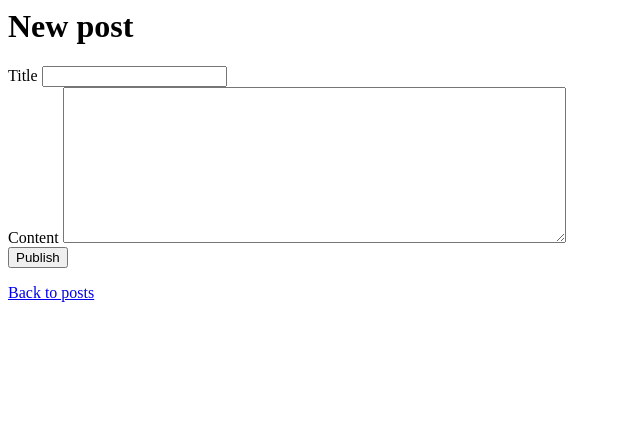
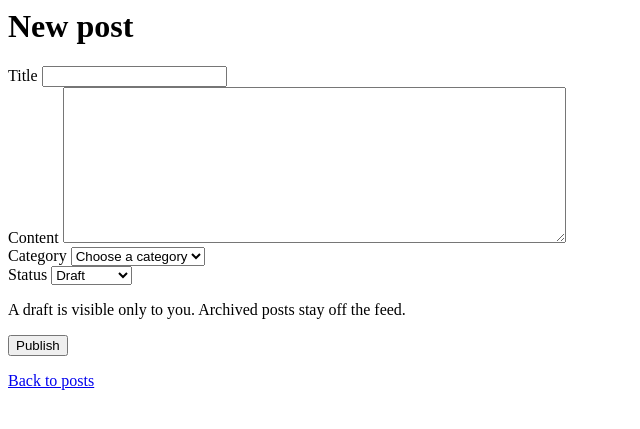
Before and after one commit to samvel-sardaryan/php-auth, a PHP site: page /posts/create in a window 1280 px wide. Shown: the top 429 px of the page, without its empty margins (0-640 px from the left). Run offline with PHP 8.4, Linux system fonts and the light colour scheme; the visitor is signed in with stand-in values (Sample User, id 1); data comes from the database, SQL or seed files in the repository; some libraries are stand-ins or nearby versions.

Commit message:
added post status and caegories

```diff
--- /dev/null
+++ b/handlers/categories.php
@@ -0,0 +1,114 @@
+<?php
+
+function show_categories() {
+    require_permission('access_admin_page');
+    $categories = all_categories();
+    $counts = category_post_counts();
+    $errors = flash_get('errors') ?? [];
+    $old = flash_get('old') ?? [];
+    $success = flash_get('success');
+    $error = flash_get('error');
+    require __DIR__ . '/../views/admin-categories.php';
+}
+
+function post_category_create() {
+    require_permission('access_admin_page');
+    $name = $_POST['name'] ?? '';
+    $slug = $_POST['slug'] ?? '';
+    if (trim($slug) === '') {
+        $slug = slugify($name);
+    }
+    $errors = validate_category($name, $slug);
+
+    if (!empty($errors)) {
+        flash_set('errors', $errors);
+        flash_set('old', ['name' => $name, 'slug' => $slug]);
+        redirect('/admin/categories');
+        return;
+    }
+
+    try {
+        create_category($name, $slug);
+    } catch (PDOException $e) {
+        if ($e->getCode() === '23000') {
+            flash_set('error', 'Category already exists.');
+            redirect('/admin/categories');
+            return;
+        }
+        flash_set('error', 'Failed to create category.');
+        redirect('/admin/categories');
+    }
+
+    flash_set('success', 'Category created successfully.');
+    redirect('/admin/categories');
+}
+
+function post_category_rename() {
+    require_permission('access_admin_page');
+    $id = (int) ($_POST['id'] ?? 0);
+    $name = $_POST['name'] ?? '';
+    $slug = $_POST['slug'] ?? '';
+    $category = find_category($id);
+
+    if (!$category) {
+        flash_set('error', 'Category not found.');
+        redirect('/admin/categories');
+        return;
+    }
+
+    $errors = validate_category($name, $slug);
+
+    if (!empty($errors)) {
+        flash_set('errors', $errors);
+        flash_set('old', ['name' => $name, 'slug' => $slug]);
+        redirect('/admin/categories');
+        return;
+    }
+
+    try {
+        rename_category($id, $name, $slug);
+    } catch (PDOException $e) {
+        if ($e->getCode() === '23000') {
+            flash_set('error', 'Category already exists.');
+            redirect('/admin/categories');
+            return;
+        }
+        flash_set('error', 'Failed to rename category.');
+        redirect('/admin/categories');
+    }
+
+    flash_set('success', 'Category renamed successfully.');
+    redirect('/admin/categories');
+}
+
+function post_category_delete() {
+    require_permission('access_admin_page');
+    $id = (int) ($_POST['id'] ?? 0);
+    $category = find_category($id);
+
+    if (!$category) {
+        flash_set('error', 'Category not found.');
+        redirect('/admin/categories');
+        return;
+    }
+
+    if ($category['is_default']) {
+        flash_set('error', 'Default category cannot be deleted.');
+        redirect('/admin/categories');
+        return;
+    }
+
+    $db = db();
+    try {
+        $db->beginTransaction();
+        delete_category($id);
+        $db->commit();
+    } catch (Throwable $e) {
+        $db->rollBack();
+        flash_set('error', 'Failed to delete category.');
+        redirect('/admin/categories');
+    }
+
+    flash_set('success', 'Category deleted successfully.');
+    redirect('/admin/categories');
+}
--- a/handlers/posts.php
+++ b/handlers/posts.php
@@ -4,6 +4,7 @@
 
 function show_posts() {
     require_verified();
+    $user = current_user();
     $posts = list_posts();
     $error = flash_get('error');
     $success = flash_get('success');
@@ -18,6 +19,7 @@ function show_post_create() {
         'title' => '',
         'content' => '',
     ];
+    $categories = all_categories();
     require __DIR__ . '/../views/post-form.php';
 }
 
@@ -25,24 +27,28 @@ function post_post_create() {
     require_verified();
     $title = trim($_POST['title'] ?? '');
     $content = trim($_POST['content'] ?? '');
-    $errors = validate_post($title, $content);
+    $status = $_POST['status'] ?? '';
+    $categoryId = (int) ($_POST['category_id'] ?? 0);
+    $errors = validate_post($title, $content, $status, $categoryId);
 
     if (!empty($errors)) {
         flash_set('errors', $errors);
-        flash_set('old', ['title' => $title, 'content' => $content]);
+        flash_set('old', ['title' => $title, 'content' => $content, 'status' => $status, 'category_id' => $categoryId]);
         redirect('/posts/create');
         return;
     }
 
     $user = current_user();
-    create_post($user['id'], $title, $content);
+    create_post($user['id'], $title, $content, $status, $categoryId);
     flash_set('success', 'Post created successfully.');
     redirect('/posts');
 }
 
 function show_post_edit() {
     require_verified();
-    $post = find_post((int) ($_GET['id'] ?? 0));
+    $user = current_user();
+    $post = find_post((int) ($_GET['id'] ?? 0), $user['id'] ?? null, can('manage_posts'));
+    $categories = all_categories();
 
     if (!$post) {
         http_response_code(404);
@@ -56,13 +62,16 @@ function show_post_edit() {
     $old = flash_get('old') ?? [
         'title' => $post['title'],
         'content' => $post['content'],
+        'status' => $post['status'],
+        'category_id' => $post['category_id'],
     ];
     require __DIR__ . '/../views/post-form.php';
 }
 
 function post_post_edit() {
     require_verified();
-    $post = find_post((int) ($_POST['id'] ?? 0));
+    $user = current_user();
+    $post = find_post((int) ($_POST['id'] ?? 0), $user['id'] ?? null, can('manage_posts'));
 
     if (!$post) {
         http_response_code(404);
@@ -74,23 +83,26 @@ function post_post_edit() {
 
     $title = trim($_POST['title'] ?? '');
     $content = trim($_POST['content'] ?? '');
-    $errors = validate_post($title, $content);
+    $status = $_POST['status'] ?? '';
+    $categoryId = (int) ($_POST['category_id'] ?? 0);
+    $errors = validate_post($title, $content, $status, $categoryId);
 
     if (!empty($errors)) {
         flash_set('errors', $errors);
-        flash_set('old', ['title' => $title, 'content' => $content]);
+        flash_set('old', ['title' => $title, 'content' => $content, 'status' => $status, 'category_id' => $categoryId]);
         redirect('/posts/edit?id=' . $post['id']);
         return;
     }
 
-    update_post($post['id'], $title, $content);
+    update_post($post['id'], $title, $content, $status, $categoryId);
     flash_set('success', 'Post updated successfully.');
     redirect('/posts');
 }
 
 function post_post_delete() {
     require_verified();
-    $post = find_post((int) ($_POST['id'] ?? 0));
+    $user = current_user();
+    $post = find_post((int) ($_POST['id'] ?? 0), $user['id'] ?? null, can('manage_posts'));
 
     if (!$post) {
         http_response_code(404);
--- a/handlers/profile.php
+++ b/handlers/profile.php
@@ -6,7 +6,7 @@ function show_profile() {
     require_login();
     $user = current_user();
     $profile = get_profile($user['id']);
-    $posts = list_user_posts($user['id']);
+    $posts = list_user_posts($user['id'] ?? null, $user['id'] ?? null, can('manage_posts'));
     $errors = flash_get('errors') ?? [];
     $old = flash_get('old') ?? [];
     $success = flash_get('success');
--- a/public/index.php
+++ b/public/index.php
@@ -9,10 +9,12 @@ require_once __DIR__ . '/../src/roles.php';
 require_once __DIR__ . '/../src/profiles.php';
 require_once __DIR__ . '/../src/upload.php';
 require_once __DIR__ . '/../src/posts.php';
+require_once __DIR__ . '/../src/categories.php';
 require_once __DIR__ . '/../handlers/auth.php';
 require_once __DIR__ . '/../handlers/pages.php';
 require_once __DIR__ . '/../handlers/admin.php';
 require_once __DIR__ . '/../handlers/profile.php';
+require_once __DIR__ . '/../handlers/categories.php';
 require_once __DIR__ . '/../handlers/posts.php';
 
 $path = rtrim(parse_url($_SERVER['REQUEST_URI'] ?? '/', PHP_URL_PATH) ?? '/', '/') ?: '/';
@@ -70,6 +72,10 @@ $routes = [
     'GET /posts/edit' => 'show_post_edit',
     'POST /posts/edit' => 'post_post_edit',
     'POST /posts/delete' => 'post_post_delete',
+    'GET /admin/categories' => 'show_categories',
+    'POST /admin/categories/create' => 'post_category_create',
+    'POST /admin/categories/rename' => 'post_category_rename',
+    'POST /admin/categories/delete' => 'post_category_delete',
 ];
 
 $lookup = $method . ' ' . $path;
--- /dev/null
+++ b/src/categories.php
@@ -0,0 +1,62 @@
+<?php
+
+require_once __DIR__ . '/db.php';
+
+function all_categories() {
+    $db = db();
+    $stmt = $db->prepare("SELECT * FROM categories ORDER BY name ASC");
+    $stmt->execute();
+    return $stmt->fetchAll();
+}
+
+function find_category($id) {
+    $db = db();
+    $stmt = $db->prepare("SELECT * FROM categories WHERE id = ? LIMIT 1");
+    $stmt->execute([$id]);
+    return $stmt->fetch();
+}
+
+function category_exists($id) {
+    $db = db();
+    $stmt = $db->prepare("SELECT id FROM categories WHERE id = ? LIMIT 1");
+    $stmt->execute([$id]);
+    return $stmt->fetchColumn() !== false;
+}
+
+function default_category_id() {
+    $db = db();
+    $stmt = $db->prepare("SELECT id FROM categories WHERE is_default = 1 LIMIT 1");
+    $stmt->execute();
+    return $stmt->fetchColumn();
+}
+
+function create_category($name, $slug) {
+    $db = db();
+    $stmt = $db->prepare("INSERT INTO categories (name, slug) VALUES (?, ?)");
+    $stmt->execute([$name, $slug]);
+}
+
+function rename_category($id, $name, $slug) {
+    $db = db();
+    $stmt = $db->prepare("UPDATE categories SET name = ?, slug = ? WHERE id = ?");
+    $stmt->execute([$name, $slug, $id]);
+}
+
+function delete_category($id) {
+    $db = db();
+    $db->prepare("UPDATE posts SET category_id = ? WHERE category_id = ?")->execute([default_category_id(), $id]);
+    $stmt = $db->prepare("DELETE FROM categories WHERE id = ?");
+    $stmt->execute([$id]);
+}
+
+function slugify($name) {
+    $string = strtolower($name);
+    $string = preg_replace('/[^a-z0-9]+/', '-', $string);
+    return $string = trim($string, '-');
+}
+
+function category_post_counts() {
+    $stmt = db()->prepare("SELECT category_id, COUNT(*) AS total FROM posts WHERE deleted_at IS NULL GROUP BY category_id");
+    $stmt->execute();
+    return $stmt->fetchAll(PDO::FETCH_KEY_PAIR);
+}
--- a/src/posts.php
+++ b/src/posts.php
@@ -2,43 +2,61 @@
 
 require_once __DIR__ . '/db.php';
 
-function create_post($userId, $title, $content) {
-    $db = db();
-    $stmt = $db->prepare("INSERT INTO posts (user_id, title, content) VALUES (?, ?, ?)");
-    $stmt->execute([$userId, $title, $content]);
-    return (int) $db->lastInsertId();
+const STATUS_TYPES = ['draft', 'published', 'archived'];
+
+const POST_SELECT = "SELECT posts.*, users.name AS author_name, categories.name AS category_name
+    FROM posts
+    JOIN users ON users.id = posts.user_id
+    JOIN categories ON categories.id = posts.category_id";
+
+function post_visibility($viewerId = null, $seeAll = false) {
+    $live = 'posts.deleted_at IS NULL';
+
+    if ($seeAll) {
+        return [$live, []];
+    }
+
+    if ($viewerId === null) {
+        return ["$live AND posts.status = 'published'", []];
+    }
+
+    return ["$live AND (posts.status = 'published' OR posts.user_id = ?)", [$viewerId]];
 }
 
-function find_post($id) {
-    $db = db();
-    $stmt = $db->prepare("SELECT posts.*, users.name AS author_name FROM posts JOIN users ON posts.user_id = users.id WHERE posts.id = ? AND posts.deleted_at IS NULL LIMIT 1");
-    $stmt->execute([$id]);
+function create_post($userId, $title, $content, $status, $categoryId) {
+    $stmt = db()->prepare("INSERT INTO posts (user_id, title, content, status, category_id) VALUES (?, ?, ?, ?, ?)");
+    $stmt->execute([$userId, $title, $content, $status, $categoryId]);
+    return (int) db()->lastInsertId();
+}
+
+function find_post($id, $viewerId = null, $seeAll = false) {
+    [$where, $params] = post_visibility($viewerId, $seeAll);
+    $stmt = db()->prepare(POST_SELECT . " WHERE posts.id = ? AND $where LIMIT 1");
+    $stmt->execute([$id, ...$params]);
     return $stmt->fetch();
 }
 
-function list_posts() {
-    $db = db();
-    $stmt = $db->prepare("SELECT posts.*, users.name AS author_name FROM posts JOIN users ON posts.user_id = users.id WHERE posts.deleted_at IS NULL ORDER BY posts.created_at DESC, posts.id DESC");
-    $stmt->execute();
+function list_posts($viewerId = null, $seeAll = false) {
+    [$where, $params] = post_visibility($viewerId, $seeAll);
+    $stmt = db()->prepare(POST_SELECT . " WHERE $where ORDER BY posts.created_at DESC, posts.id DESC");
+    $stmt->execute($params);
     return $stmt->fetchAll();
 }
 
-function list_user_posts($userId) {
-    $db = db();
-    $stmt = $db->prepare("SELECT posts.*, users.name AS author_name FROM posts JOIN users ON posts.user_id = users.id WHERE users.id = ? AND posts.deleted_at IS NULL ORDER BY posts.created_at DESC, posts.id DESC");
-    $stmt->execute([$userId]);
+function list_user_posts($userId, $viewerId = null, $seeAll = false) {
+    [$where, $params] = post_visibility($viewerId, $seeAll);
+    $stmt = db()->prepare(POST_SELECT . " WHERE posts.user_id = ? AND $where ORDER BY posts.created_at DESC, posts.id DESC");
+    $stmt->execute([$userId, ...$params]);
     return $stmt->fetchAll();
 }
 
-function update_post($id, $title, $content) {
-    $db = db();
-    $stmt = $db->prepare("UPDATE posts SET title = ?, content = ? WHERE id = ? AND deleted_at IS NULL");
-    return $stmt->execute([$title, $content, $id]);
+function update_post($id, $title, $content, $status, $categoryId) {
+    $stmt = db()->prepare("UPDATE posts SET title = ?, content = ?, status = ?, category_id = ? WHERE id = ? AND deleted_at IS NULL");
+    return $stmt->execute([$title, $content, $status, $categoryId, $id]);
 }
 
 function delete_post($id) {
-    $db = db();
-    $stmt = $db->prepare("UPDATE posts SET deleted_at = NOW() WHERE id = ? AND deleted_at IS NULL");
+    $stmt = db()->prepare("UPDATE posts SET deleted_at = NOW() WHERE id = ? AND deleted_at IS NULL");
     $stmt->execute([$id]);
     return $stmt->rowCount();
 }
--- a/src/validation.php
+++ b/src/validation.php
@@ -131,7 +131,7 @@ function validate_profile_avatar(array $file) {
     $max = 3 * 1024 * 1024;
 
     if ($file['error'] === UPLOAD_ERR_NO_FILE) {
-        return $errors; // optional: treat as "no change"
+        return $errors;
     }
 
     if ($file['error'] !== UPLOAD_ERR_OK) {
@@ -149,7 +149,7 @@ function validate_profile_avatar(array $file) {
     return $errors;
 }
 
-function validate_post($title, $content) {
+function validate_post($title, $content, $status, $categoryId) {
     $errors = [];
 
     if (trim($title) === '') {
@@ -164,5 +164,33 @@ function validate_post($title, $content) {
         $errors['content'] = 'Maximum 5000 characters.';
     }
 
+    if (!in_array($status, STATUS_TYPES)) {
+        $errors['status'] = 'Invalid status.';
+    }
+
+    if ((int)$categoryId <= 0 || !category_exists($categoryId)) {
+        $errors['category_id'] = 'Invalid category.';
+    }
+
     return $errors;
 }
+
+function validate_category($name, $slug) {
+    $errors = [];
+
+    if (trim($name) === '') {
+        $errors['name'] = 'Name is required.';
+    } elseif (mb_strlen($name) > 50) {
+        $errors['name'] = 'Maximum 50 characters.';
+    }
+
+    if (trim($slug) === '') {
+        $errors['slug'] = 'Slug is required.';
+    } elseif (mb_strlen($slug) > 50) {
+        $errors['slug'] = 'Maximum 50 characters.';
+    } elseif (!preg_match('/^[a-z0-9-]+$/', $slug)) {
+        $errors['slug'] = 'Slug may contain only lowercase letters, numbers and hyphens.';
+    }
+
+    return $errors;
+}
--- a/views/_post.php
+++ b/views/_post.php
@@ -2,7 +2,11 @@
     <h3><?= e($post['title']) ?></h3>
     <p class="meta">
         by <a href="/users?id=<?= e($post['user_id']) ?>"><?= e($post['author_name']) ?></a>
+        in <?= e($post['category_name']) ?>
         on <?= e($post['created_at']) ?>
+        <?php if ($post['status'] !== 'published'): ?>
+            <span class="status-badge"><?= e(strtoupper($post['status'])) ?></span>
+        <?php endif; ?>
     </p>
     <div class="content"><?= nl2br(e($post['content'])) ?></div>
     <?php if (owns_post($post) || can('manage_posts')): ?>
--- a/views/admin.php
+++ b/views/admin.php
@@ -1,2 +1,8 @@
 <h1>Admin Page</h1>
+
+<ul>
+    <li><a href="/admin/users">Users</a></li>
+    <li><a href="/admin/categories">Categories</a></li>
+</ul>
+
 <a href="/dashboard">Back to dashboard</a>
--- a/views/post-form.php
+++ b/views/post-form.php
@@ -21,6 +21,30 @@
             <span class="error"><?= e($errors['content']) ?></span>
         <?php endif; ?>
     </div>
+    <div>
+        <label for="category_id">Category</label>
+        <select id="category_id" name="category_id">
+            <option value="">Choose a category</option>
+            <?php foreach ($categories as $c): ?>
+                <option value="<?= e($c['id']) ?>" <?= (string) ($old['category_id'] ?? '') === (string) $c['id'] ? 'selected' : '' ?>><?= e($c['name']) ?></option>
+            <?php endforeach; ?>
+        </select>
+        <?php if (isset($errors['category_id'])): ?>
+            <span class="error"><?= e($errors['category_id']) ?></span>
+        <?php endif; ?>
+    </div>
+    <div>
+        <label for="status">Status</label>
+        <select id="status" name="status">
+            <?php foreach ($isEdit ? STATUS_TYPES : ['draft', 'published'] as $s): ?>
+                <option value="<?= e($s) ?>" <?= ($old['status'] ?? 'draft') === $s ? 'selected' : '' ?>><?= e(ucfirst($s)) ?></option>
+            <?php endforeach; ?>
+        </select>
+        <?php if (isset($errors['status'])): ?>
+            <span class="error"><?= e($errors['status']) ?></span>
+        <?php endif; ?>
+        <p class="hint">A draft is visible only to you. Archived posts stay off the feed.</p>
+    </div>
     <button type="submit"><?= $isEdit ? 'Save changes' : 'Publish' ?></button>
 </form>
 
--- a/views/profile.php
+++ b/views/profile.php
@@ -70,8 +70,6 @@
     <?php endif; ?>
 </div>
 
-<!-- enctype is mandatory: without it the browser sends the filename as plain text
-     and $_FILES is empty, so every upload looks like "no file chosen". -->
 <form method="post" action="/profile/details" enctype="multipart/form-data" novalidate>
     <?= csrf_field() ?>
     <div>
```
Also changed, not shown: views/admin-categories.php (added, +82 -0 lines).
